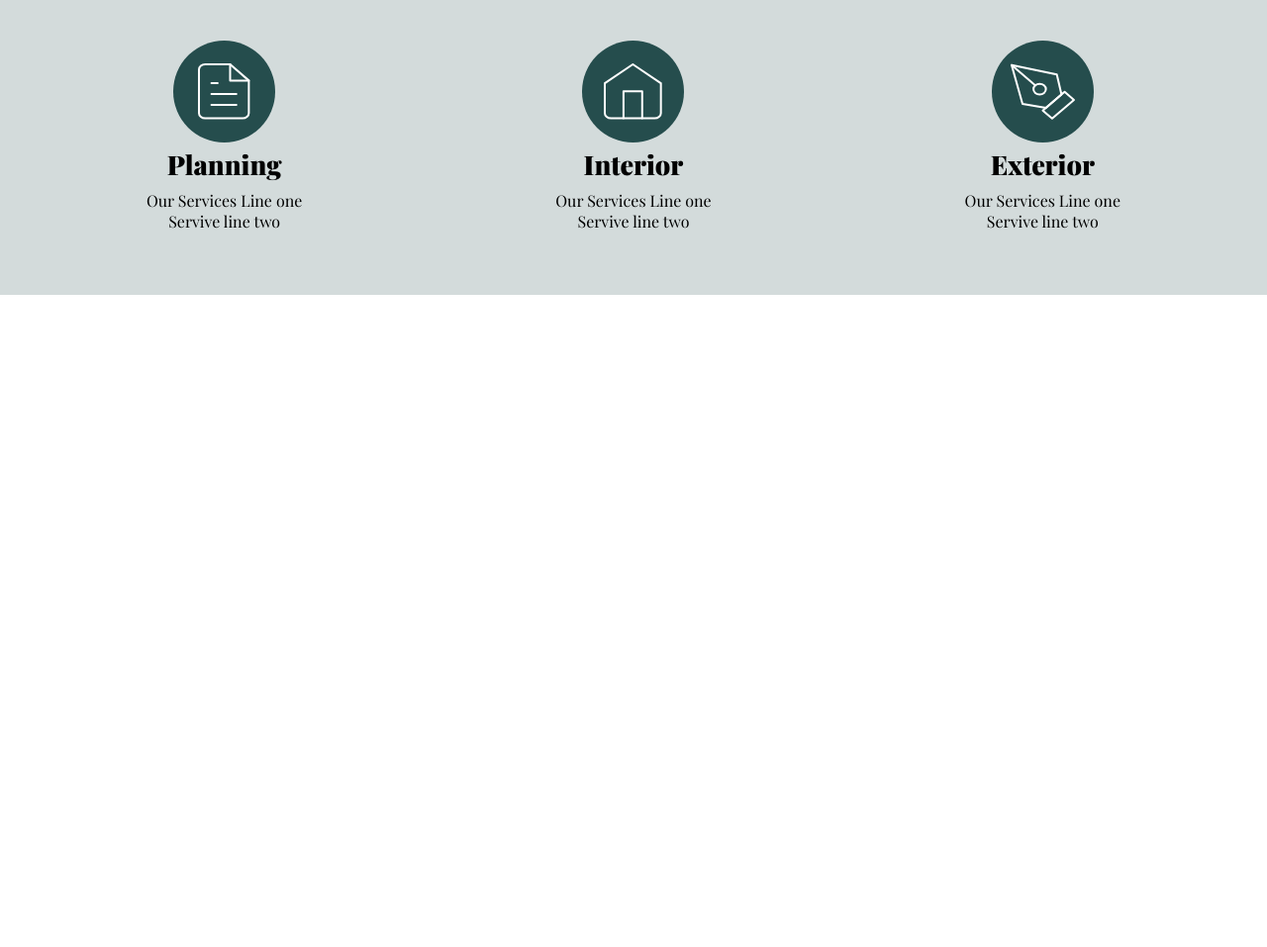
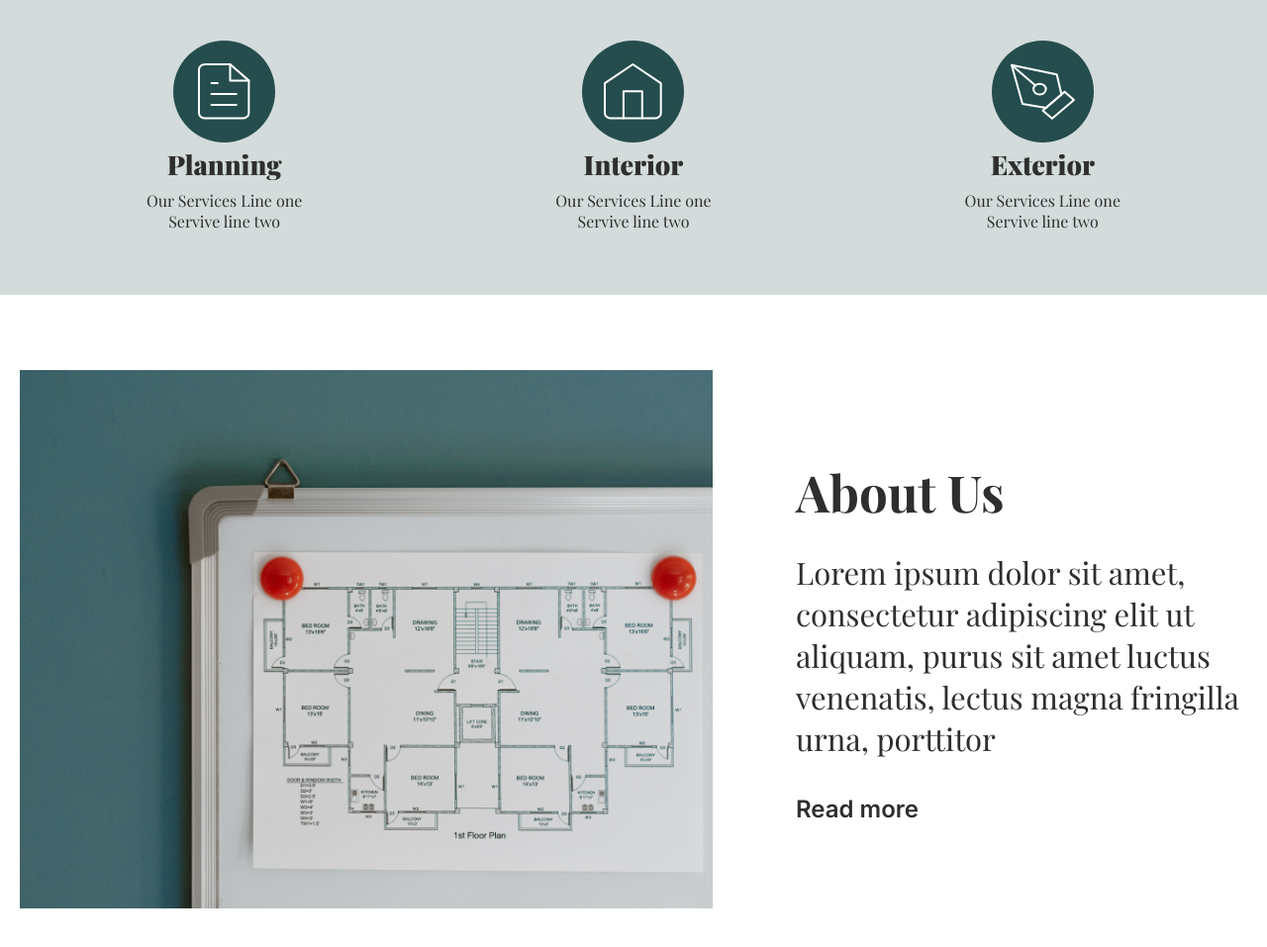
Before and after one commit to CoolSkeleton1/ArchiWeb, a plain HTML site: page index.html in a window 1280 px wide. Shown: the part 963-1920 px from the top of the page at 99% size. Before the commit the page ends 1261 px from the top, so only its background shows below. Drawn offline with nearby package versions, Linux system fonts and the light colour scheme.

Commit message:
add about

```diff
--- a/css/style.css
+++ b/css/style.css
@@ -8,6 +8,11 @@ html {
 *::before,
 *::after {
     box-sizing: inherit;
+}
+
+:root {
+    --black-color: #2F2E2E;
+    --green-color: #254D4D;
 }
 
 h1,
@@ -23,6 +28,8 @@ p {
 
 body {
     margin: 0;
+    font-family: "Playfair Display", serif;
+    color: var(--black-color);
 }
 
 main {
@@ -32,11 +39,6 @@ main {
 ul {
     margin: 0;
     padding: 0;
-}
-
-:root {
-    --black-color: #2F2E2E;
-    --green-color: #254D4D;
 }
 
 .header {
@@ -60,7 +62,6 @@ ul {
     font-family: "Barlow", sans-serif;
     font-weight: 600;
     font-size: 42px;
-    color: var(--black-color);
     margin-right: 300px;
 }
 
@@ -169,9 +170,7 @@ ul {
 }
 
 .text-h1 {
-    font-family: "Playfair Display", serif;
     font-size: 51px;
-    color: var(--black-color);
 }
 
 .overview p {
@@ -188,12 +187,13 @@ ul {
     padding: 16px 0 64px;
     text-align: center;
 }
+
 .services-content {
     margin-top: 44px;
     display: flex;
     justify-content: space-around;
-    font-family: "Playfair Display", serif;
 }
+
 .services-content-item h4 {
     font-weight: 900;
     font-size: 27px;
@@ -205,6 +205,44 @@ ul {
     max-width: 158px;
 }
 
+/* About */
+.about {
+    padding: 76px 0 94px;
+}
+
+.about-content {
+    display: flex;
+    justify-content: space-between;
+    align-items: center;
+    gap: 84px;
+}
+
+.about-img {
+    max-width: 735px;
+}
+
+.about-img img {
+    width: 100%;
+}
+
+.about-text {
+    max-width: 456px;
+}
+
+.about-text p {
+    font-size: 31px;
+    padding: 26px 0 36px;
+}
+
+.about-text a {
+    font-family: "Inter", sans-serif;
+    font-weight: 600;
+    font-size: 24px;
+    text-decoration: none;
+    color: var(--black-color);
+}
+
+
 
 
 
@@ -212,14 +250,17 @@ ul {
     .header {
         padding: 27px 15px 0;
     }
+
     .navigation {
         flex-wrap: wrap;
         justify-content: center;
     }
+
     .logo {
         font-size: 38px;
         margin-right: 100px;
     }
+
     .navigation ul {
         margin-right: 0;
     }
@@ -229,16 +270,20 @@ ul {
     .top {
         margin-top: 30px;
     }
+
     .overview {
         width: 591px;
         height: 450px;
     }
+
     .text-h1 {
         font-size: 44px;
     }
+
     .overview p {
         font-size: 26px;
     }
+
 }
 
 @media screen and (max-width: 813px) {
@@ -246,21 +291,30 @@ ul {
         margin: 0;
         font-size: 34px;
     }
+
+    .about-content {
+        flex-direction: column;
+        justify-content: center;
+        gap: 15px;
+    }
 }
 
 @media screen and (max-width: 695px) {
     .navigation {
         gap: 10px;
     }
+
     .overview {
         top: 25px;
         max-width: 440px;
         max-height: 350px;
         padding: 50px 45px 40px 32px;
     }
+
     .text-h1 {
         font-size: 34px;
     }
+
     .overview p {
         font-size: 24px;
     }
@@ -270,6 +324,7 @@ ul {
     .logo {
         font-size: 28px;
     }
+
     .navigation ul a {
         width: 80px;
         font-size: 16px;
@@ -286,9 +341,11 @@ ul {
     .text-h1 {
         font-size: 26px;
     }
+
     .overview p {
         font-size: 18px;
     }
+
     .overview {
         max-height: 250px;
         padding: 50px 10px 30px 40px;
@@ -298,4 +355,15 @@ ul {
         max-width: 250px;
         margin: 0;
     }
+
+    .about {
+        padding: 36px 15px 46px;
+    }
+    .about-text p {
+        font-size: 21px;
+    }
+
+    .about-text a {
+        font-size: 14px;
+    }
 }
--- a/index.html
+++ b/index.html
@@ -75,6 +75,22 @@
             </div>
         </section>
 
+        <section class="about">
+            <div class="container">
+                <div class="about-content">
+                    <div class="about-img">
+                        <img src="img/about.png" alt="">
+                    </div>
+                    <div class="about-text">
+                        <h1 class="text-h1">About Us</h1>
+                        <p>Lorem ipsum dolor sit amet, consectetur adipiscing elit ut aliquam, purus sit amet luctus
+                            venenatis, lectus magna fringilla urna, porttitor</p>
+                        <a href="#">Read more</a>
+                    </div>
+                </div>
+            </div>
+        </section>
+
     </main>
 
     <footer></footer>
```
Also changed, not shown: img/about.png (added).
